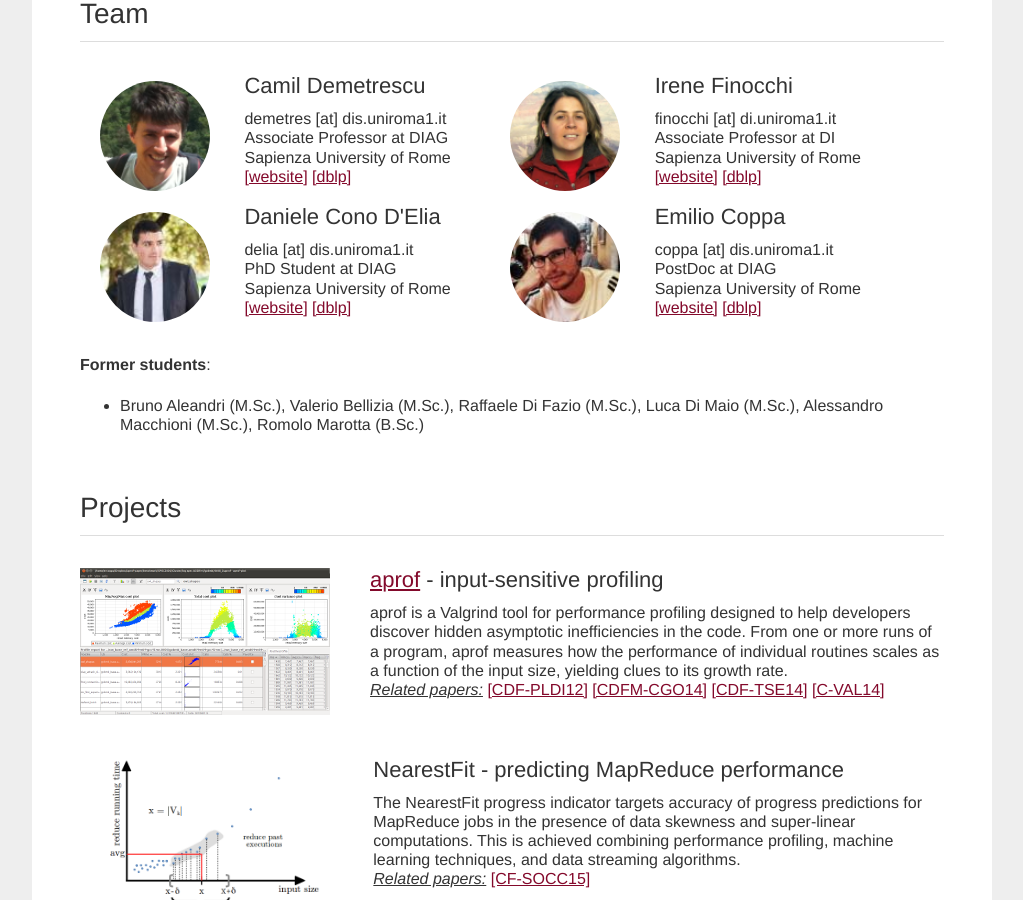
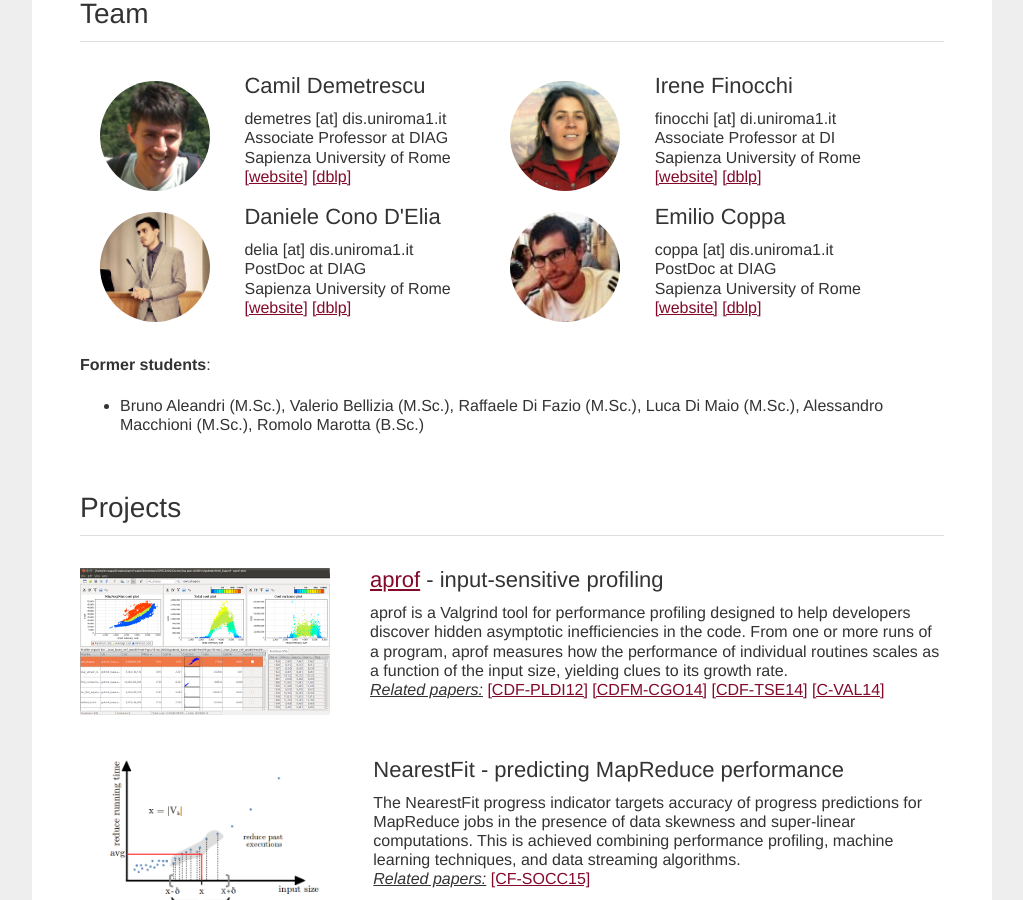
Before and after one commit to season-lab/season-lab.github.io, a Jekyll site: the page built from index.html, in a window 1280 px wide and 900 px high, scrolled down 304 px. Shown: the whole window, without its empty margins (128-1151 px from the left). Built offline with Jekyll 4.4.1, drawn with Linux system fonts in a browser that asks for light colours.

Commit message:
Post-doc Daniele

```diff
--- a/index.html
+++ b/index.html
@@ -51,7 +51,7 @@ title: SEASON Lab - Software Analysis and Optimization Laboratory at Sapienza Un
             <div class="profile-desc">
               <h3>Daniele Cono D'Elia</h3>
               delia [at] dis.uniroma1.it<br/>
-              PhD Student at DIAG <br/>
+              PostDoc at DIAG <br/>
               Sapienza University of Rome<br/>
               <a href="http://www.dis.uniroma1.it/~delia/">[website]</a> <a href="http://dblp.uni-trier.de/pers/hd/d/D=Elia:Daniele_Cono">[dblp]</a>
               <br/>
```
Also changed, not shown: assets/img/delia.png.
